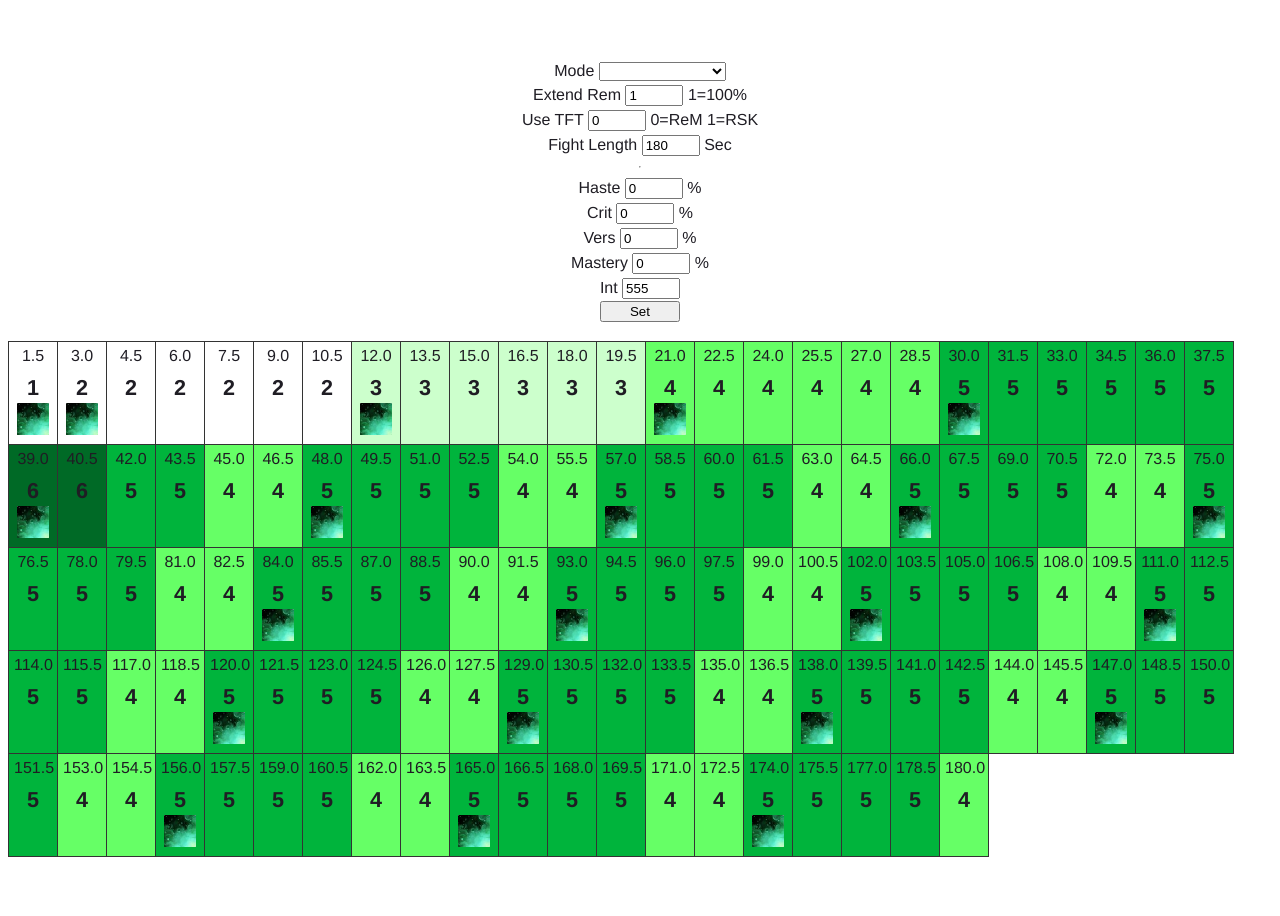
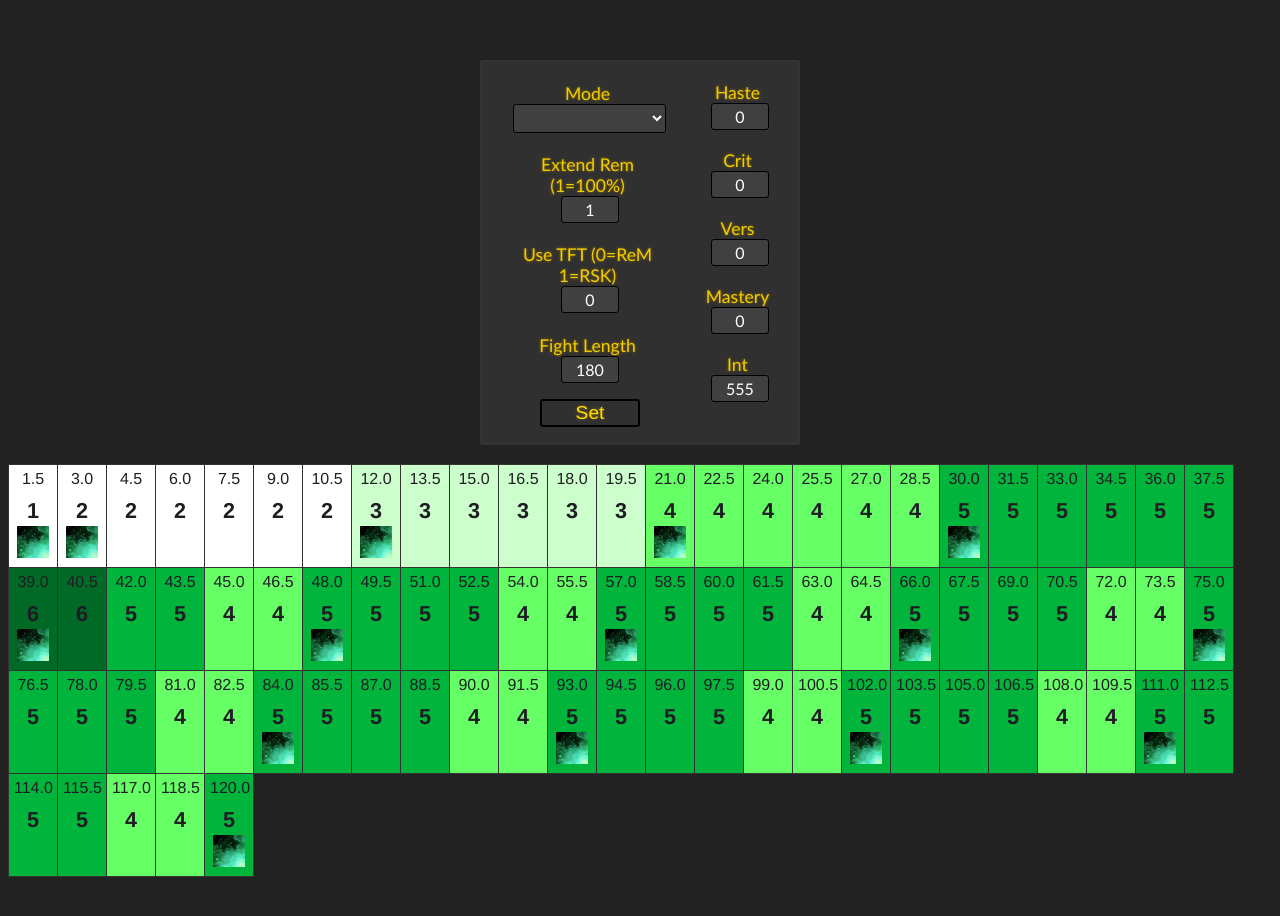
Before and after one commit to emptyloominaty/RemSim, a Vue app: page / in a window 1280 px wide. Shown: the top 916 px of the page. Built offline with nearby package versions, Linux system fonts and the light colour scheme.

Commit message:
added css to the form, fixed bugs

```diff
--- a/src/App.vue
+++ b/src/App.vue
@@ -18,6 +18,9 @@ export default {
 </script>
 
 <style lang="scss">
+  html {
+    background-color: #222;
+  }
   #app {
     font-family: Avenir, Helvetica, Arial, sans-serif;
     -webkit-font-smoothing: antialiased;
--- a/src/components/Settings.vue
+++ b/src/components/Settings.vue
@@ -2,6 +2,7 @@
     <section>
         <form v-on:submit.prevent="saveNewDataToStore()">
             <div>
+                <div class="inputDiv">
                     <label>Mode </label>
                     <select  type="text" v-model="simMode">
                         <option value="infiniteRSK" selected>Auto ReM Extend</option>
@@ -9,40 +10,43 @@
                         <option value="realGameSim">RSK + tp + bk</option>
                     </select>
                 </div>
-            <div>
-                <label>Extend Rem </label>
-                <input type="text" v-model="extendRem" > 1=100%
+                <div class="inputDiv">
+                    <label>Extend Rem (1=100%) </label>
+                    <input type="number"  step="any" v-model="extendRem" >
                 </div>
-            <div>
-                <label>Use TFT </label>
-                <input type="number" max="1" min="0" value="1" v-model="tftUse" > 0=ReM 1=RSK
+                <div class="inputDiv">
+                    <label>Use TFT (0=ReM 1=RSK)</label>
+                    <input type="number" max="1" min="0" value="1" v-model="tftUse" >
                 </div>
-            <div>
+                <div class="inputDiv">
                     <label>Fight Length </label>
-                <input type="number" max="1000" min="30" v-model="fightLength"> Sec
-            </div>
-            <hr>
-            <div>
-                <label> Haste </label>
-                <input type="text" v-model="statHaste"> %
-            </div>
-            <div>
-                <label>Crit </label>
-                <input type="text" v-model="statCrit"> %
-            </div>
-            <div>
-                <label>Vers </label>
-                <input type="text" v-model="statVers"> %
-            </div>
-            <div>
-                <label>Mastery </label>
-                <input type="text" v-model="statMastery"> %
-            </div>
-            <div>
-                <label>Int </label>
-                <input type="text" v-model="statInt">
+                    <input type="number" max="1000" min="30" v-model="fightLength">
                 </div>
                 <button>Set</button>
+            </div>
+
+            <div>
+                <div class="inputDiv">
+                    <label> Haste </label>
+                    <input type="number"  step="any" v-model="statHaste">
+                </div>
+                <div class="inputDiv">
+                    <label>Crit </label>
+                    <input type="number"  step="any" v-model="statCrit">
+                </div>
+                <div class="inputDiv">
+                    <label>Vers </label>
+                    <input type="number"  step="any" v-model="statVers">
+                </div>
+                <div class="inputDiv">
+                    <label>Mastery </label>
+                    <input type="number"  step="any" v-model="statMastery">
+                </div>
+                <div class="inputDiv">
+                    <label>Int </label>
+                    <input type="number"  step="any" v-model="statInt"> &nbsp;&nbsp;
+                </div>
+            </div>
         </form>
     </section>
 </template>
@@ -67,9 +71,15 @@
         },
         methods: {
             saveNewDataToStore() {
+
+                if (this.simMode=="") {
+                    this.simMode="infiniteRSK"
+                }
+
                 let data = {"extendRem":this.extendRem,"tftUse":this.tftUse,"fightLength":this.fightLength,
                     "statHaste":this.statHaste,"statCrit":this.statCrit,"statVers":this.statVers,
                     "statMastery":this.statMastery, "statInt":this.statInt,"simMode":this.simMode }
+
                 this.$store.commit('setData',data)
             }
         }
@@ -78,20 +88,103 @@
 
 <style scoped>
     form {
+        background-color: #303030;
+        color: #efcc00;
+        text-shadow: 0 0 3px #987300;
+        font-family: Calibri, Arial, sans-serif;
+        font-size:1.1rem;
+        /*font-weight:600;*/
         display:flex;
         flex-wrap: nowrap;
-        flex-direction:column;
-        align-items: center;
-        width:500px;
+        flex-direction:row;
+        width:300px;
         margin: 0 auto;
+        border: 2px solid #333333;
+        border-radius: 3px;
+        padding:8px;
     }
     form div {
         padding:2px;
+        display:flex;
+        flex-wrap:wrap;
+        justify-content: center;
+        align-items:center;
     }
+
+    .inputDiv {
+        padding:10px;
+        display:flex;
+        flex-wrap:wrap;
+        flex-direction:column;
+    }
+
+
+    label {
+    padding-right: 5px;
+    }
+
     form button {
-        width:80px;
+        margin:5px;
+        width:100px;
+        background-color: #303030;
+        color: #ffde00;
+        text-shadow: 0 0 3px #987300;
+        border:2px solid #000;
+        border-radius:3px;
+        cursor:pointer;
+        transition:all 0.2s;
+        font-size:1.2rem;
     }
+    form button:hover {
+        background-color: #3f3f3f;
+        text-shadow: 0 0 8px #d7ac00;
+    }
+
     input {
+        background-color: #404040;
+        color:#fff;
+        font-family: Calibri, Arial, sans-serif;
+        font-size:1rem;
+        text-align:center;
+        border:1px solid #000;
+        border-radius: 3px;
         width: 50px;
+        padding:3px;
     }
+
+    input:focus {
+        outline:none;
+        border-color: #fff;
+    }
+
+    select,option {
+        font-family: Calibri, Arial, sans-serif;
+        font-size:1rem;
+        text-align:center;
+        text-align-last:center;
+        border-color:#000;
+        border-radius:3px;
+        padding:3px;
+        background-color: #404040;
+        color: #fff;
+    }
+
+    select:focus {
+        outline:none;
+        border-color:#fff;
+    }
+    /* -----Disable Arrows from input type number------- */
+    /* Chrome, Safari, Edge, Opera */
+    input::-webkit-outer-spin-button,
+    input::-webkit-inner-spin-button {
+        -webkit-appearance: none;
+        margin: 0;
+    }
+
+    /* Firefox */
+    input[type=number] {
+        -moz-appearance: textfield;
+    }
+
+
 </style>
--- a/src/components/Timeline.vue
+++ b/src/components/Timeline.vue
@@ -69,6 +69,7 @@
         margin-right:-1px;
         margin-top:-1px;
         border: 1px solid #333;
+        background-color:#fff;
     }
     /*------Tooltip-------*/
     .tooltip {
--- a/src/mixins/simulateFunction.js
+++ b/src/mixins/simulateFunction.js
@@ -18,8 +18,6 @@ export default {
             let remHeal = 0
             let rem = [[]]
             let usedAbility = ""
-            // eslint-disable-next-line no-unused-vars
-            let totalRems = 0
             let mana = 100
 
             let gcdUsed = 0
@@ -62,7 +60,7 @@ export default {
             //-----------------------
 
             //---------Loop--------------------------------------------------------
-            for (let i=0; i<(settings.fightLength*(1 + (currentHaste / 100))); i++) {
+            for (let i=0; i<((settings.fightLength*(1 + (currentHaste / 100)))/1.5); i++) {
 
                 spellpower = ((settings.statInt*1.443)*(1+(settings.statVers/100)))
                 masteryHeal = ((settings.statInt*1.443)*(settings.statMastery/100))
@@ -81,6 +79,7 @@ export default {
                 healingDone = 0
                 damageDone = 0
                 //--------BUFFS----------
+
                 //-----------------------
                 if (settings.statHaste !== currentHaste ) {
                     rskCd = rskCdDefault / (1 + (currentHaste / 100))
@@ -130,7 +129,7 @@ export default {
                 //------Use Ability-------
                 if (gcdUsed===0) {
                     gcdUsed=1
-                    breakme: if (remCharges>0) {                 //REM----------------------------
+                    breakme: if (remCharges>0 && rems<20) {                 //REM----------------------------
                         remOnCd=0
                         remCharges--
                         manaUsed += remManaCost
@@ -143,7 +142,7 @@ export default {
                         //Thunder Focus Tea
                         if (tftOnCd>=tftCd && tftUseOn==0) {
                             remDuration2 = remDuration2 + tftRem
-                            remMaxDuration2 = (remDuration2 + tftRem) * (settings.extendRem)
+                            remMaxDuration2 = (remDuration2 * (1+tftRem)) * (settings.extendRem)
                             tftOnCd = 0
                             tftUsed = 1
                         }
@@ -152,7 +151,6 @@ export default {
                         } else {
                             rem.push([remMaxDuration2*2, 0])
                         }
-                        totalRems ++
                     }else if (rskOnCd>=rskCd) {                 //RSK-------------------------------
                         if (mode==="infiniteRSK") {
                             break breakme;
```
Lines whose indentation alone changed are shown as unchanged.
